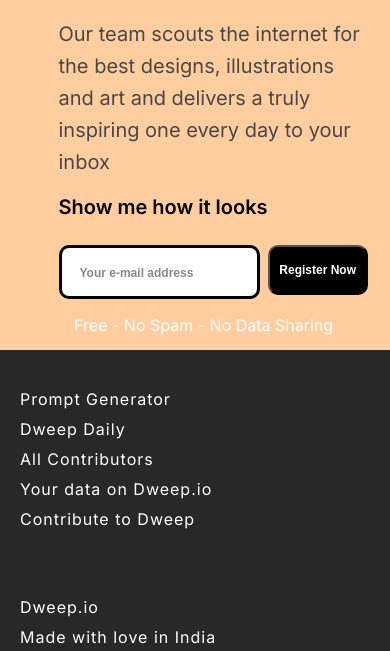
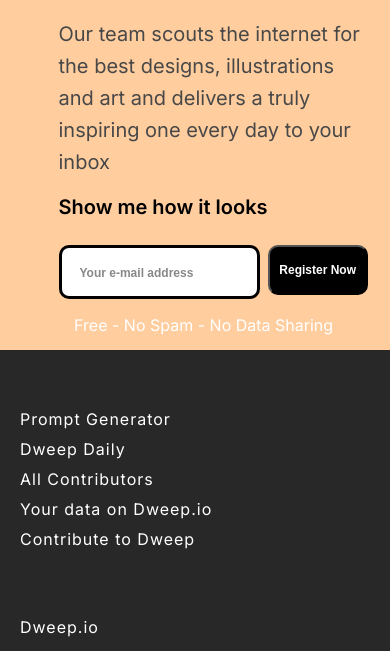
Before and after one commit to chiranjitmu/cuvette-micro-project1, a plain HTML site: page index.html in a window 390 px wide. Shown: the part 631-1282 px from the top of the page. Drawn offline with Linux system fonts and the light colour scheme.

Commit message:
test css

```diff
--- a/index.html
+++ b/index.html
@@ -45,6 +45,7 @@
     </main>
     <!-- footer -->
     <footer class="footer">
+      <section  class="footer-main">
       <section class="footer-section1">
         <span>Prompt Generator</span>
         <span>Dweep Daily</span>
@@ -69,6 +70,7 @@
         </div>
         <span>hello@dweep.io</span>
       </section>
+    </section>
     </footer>
   </body>
 </html>
--- a/style.css
+++ b/style.css
@@ -100,6 +100,10 @@ body {
   background-color: #282828;
   color: white;
   width: 100%;
+  /* box-sizing: border-box; */
+}
+
+.footer-main {
   height: 50vh;
   display: flex;
   flex-direction: row;
@@ -145,14 +149,14 @@ section > span {
     font-size: 12px;
   }
 
-  .newsletter-button{
+  .newsletter-button {
     font-size: 12px;
   }
 
-  .footer {
+  .footer-main {
     flex-direction: column;
     align-items: start;
     justify-content: space-around;
-    padding-left: 20px;
+    padding: 20px;
   }
 }
```
